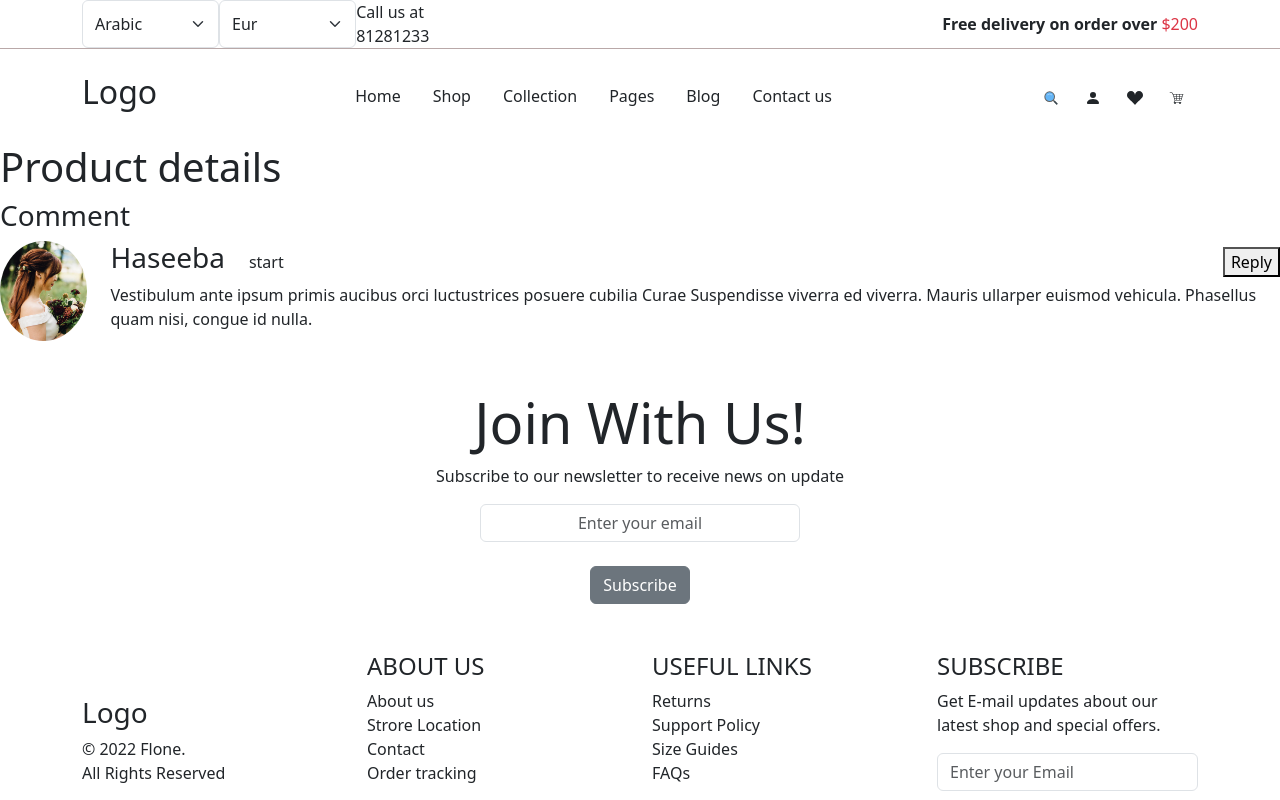
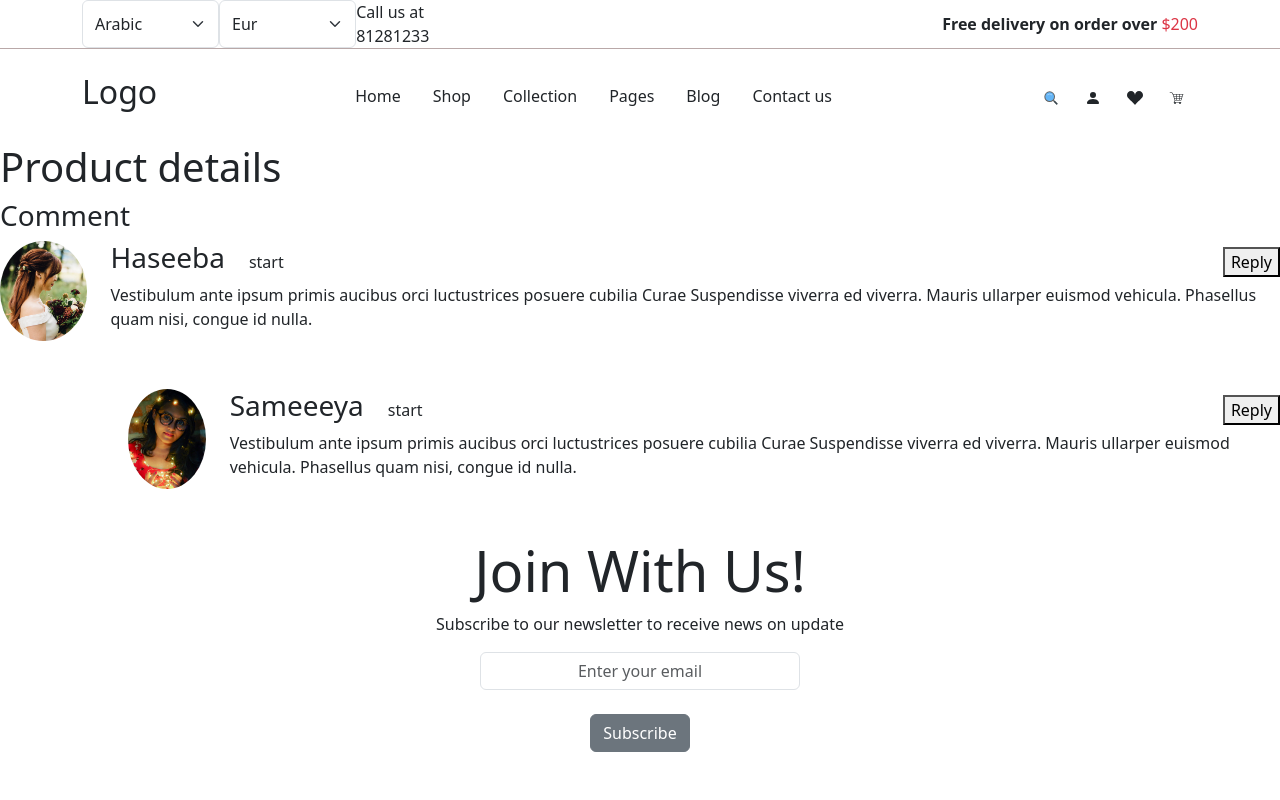
Before and after one commit to rafiurrafi/yellow-ecommerce, a React (Create React App) app: page /products-single in a window 1280 px wide. Shown: the top 800 px of the page. Built offline with nearby package versions, Linux system fonts and the light colour scheme.

Commit message:
added comment content section

```diff
--- /dev/null
+++ b/src/components/comment-content/comment-content.component.jsx
@@ -0,0 +1,19 @@
+const CommentContent = ({ name, imageUrl, message }) => {
+  return (
+    <div className="d-flex mb-4">
+      <div className="comment-img me-4">
+        <img src={imageUrl} alt="" />
+      </div>
+      <div>
+        <div className="d-flex justify-content-between align-items-center">
+          <h3>{name}</h3>
+          <div className="me-auto ms-4">start</div>
+          <button>Reply</button>
+        </div>
+        <div>{message}</div>
+      </div>
+    </div>
+  );
+};
+
+export default CommentContent;
--- a/src/components/comment-item/comment-item.component.jsx
+++ b/src/components/comment-item/comment-item.component.jsx
@@ -1,20 +1,14 @@
+import CommentContent from "../comment-content/comment-content.component";
 import "./comment-item.style.scss";
-const CommentItem = ({ comment: { name, imageUrl, message } }) => {
-  console.log(name, imageUrl, message);
+const CommentItem = ({ comment }) => {
+  const { name, imageUrl, message } = comment;
   return (
     <div className="comment-item">
-      <div className="d-flex">
-        <div className="comment-img me-4">
-          <img src={imageUrl} alt="" />
-        </div>
-        <div>
-          <div className="d-flex justify-content-between align-items-center">
-            <h3>{name}</h3>
-            <div className="me-auto ms-4">start</div>
-            <button>Reply</button>
-          </div>
-          <div>{message}</div>
-        </div>
+      <CommentContent {...comment} />
+      <div className="comment-inner mt-5">
+        {comment?.replies.map((reply) => (
+          <CommentContent {...reply} />
+        ))}
       </div>
     </div>
   );
--- a/src/components/comment-item/comment-item.style.scss
+++ b/src/components/comment-item/comment-item.style.scss
@@ -11,4 +11,8 @@
       object-fit: cover;
     }
   }
+  &-inner {
+    width: 90%;
+    margin-left: 10%;
+  }
 }
```
